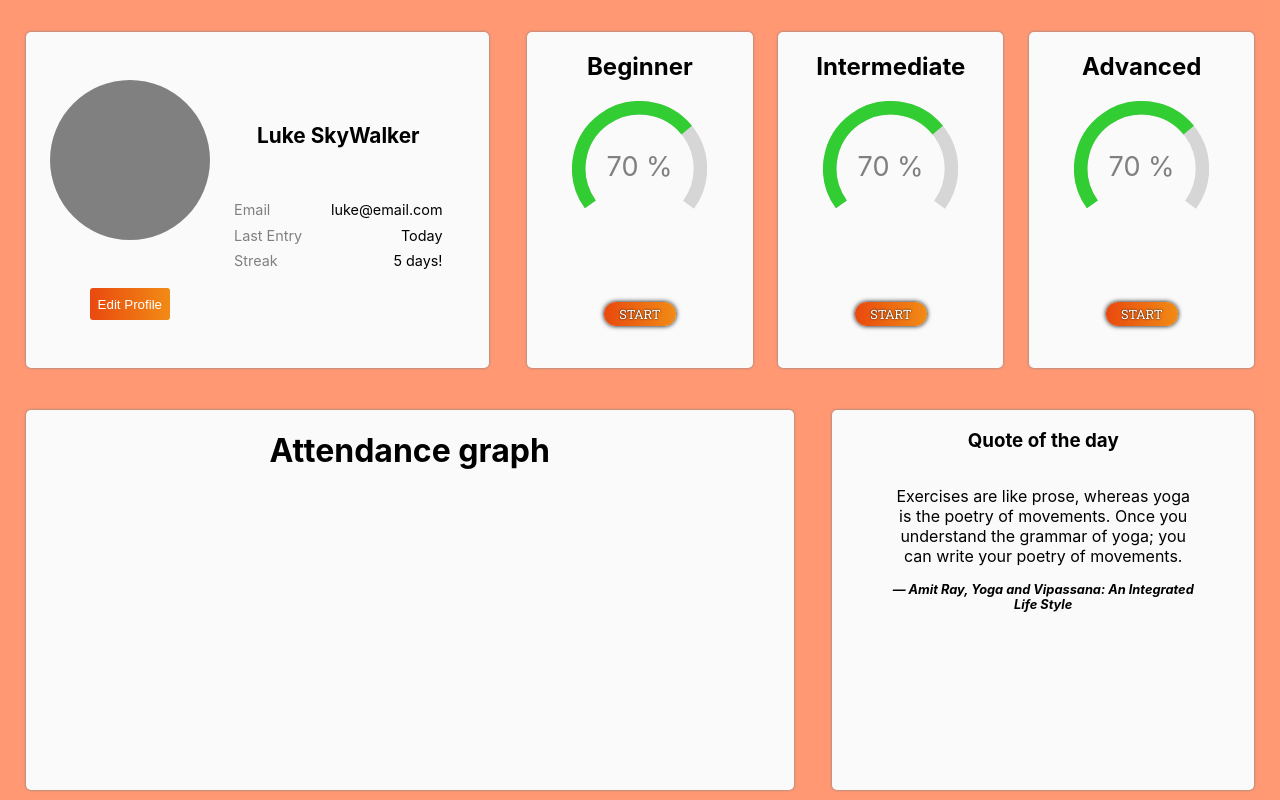
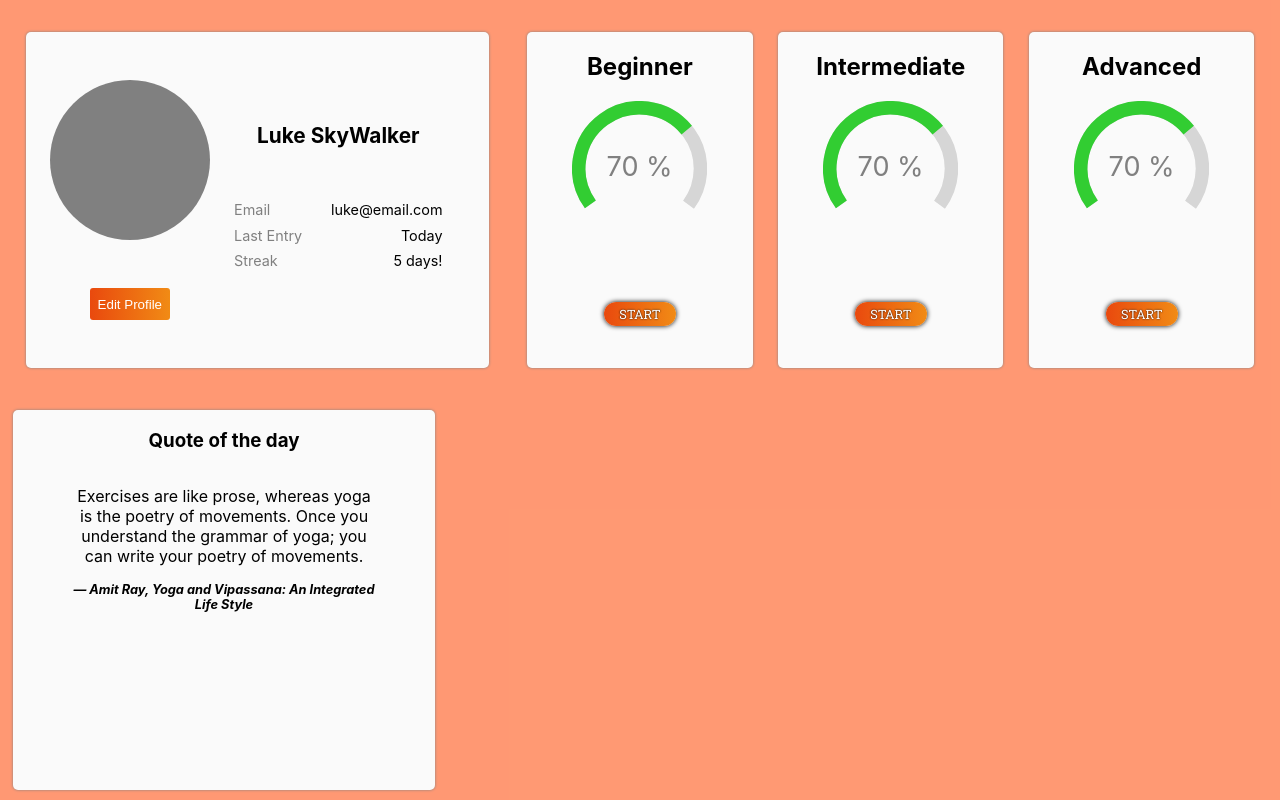
Before and after one commit to ivangelus/master-of-yoga, a React (Create React App) app in the folder client/: page /dashboard in a window 1280 px wide. Built offline with nearby package versions, Linux system fonts and the light colour scheme; what react-dotenv would draw is missing.

Commit message:
style: checking what is the nature of commiting on a branch that has closed pull request

```diff
--- a/client/src/pages/Dashboard.tsx
+++ b/client/src/pages/Dashboard.tsx
@@ -17,7 +17,7 @@ const Dashboard: React.FC = () => {
           <Tracks title="Advanced" />
         </div>
         <div className="dashboard-content-down">
-          <AttendanceGraph />
+          {/* <AttendanceGraph /> */}
           <Tips />
         </div>
       </div>
```
